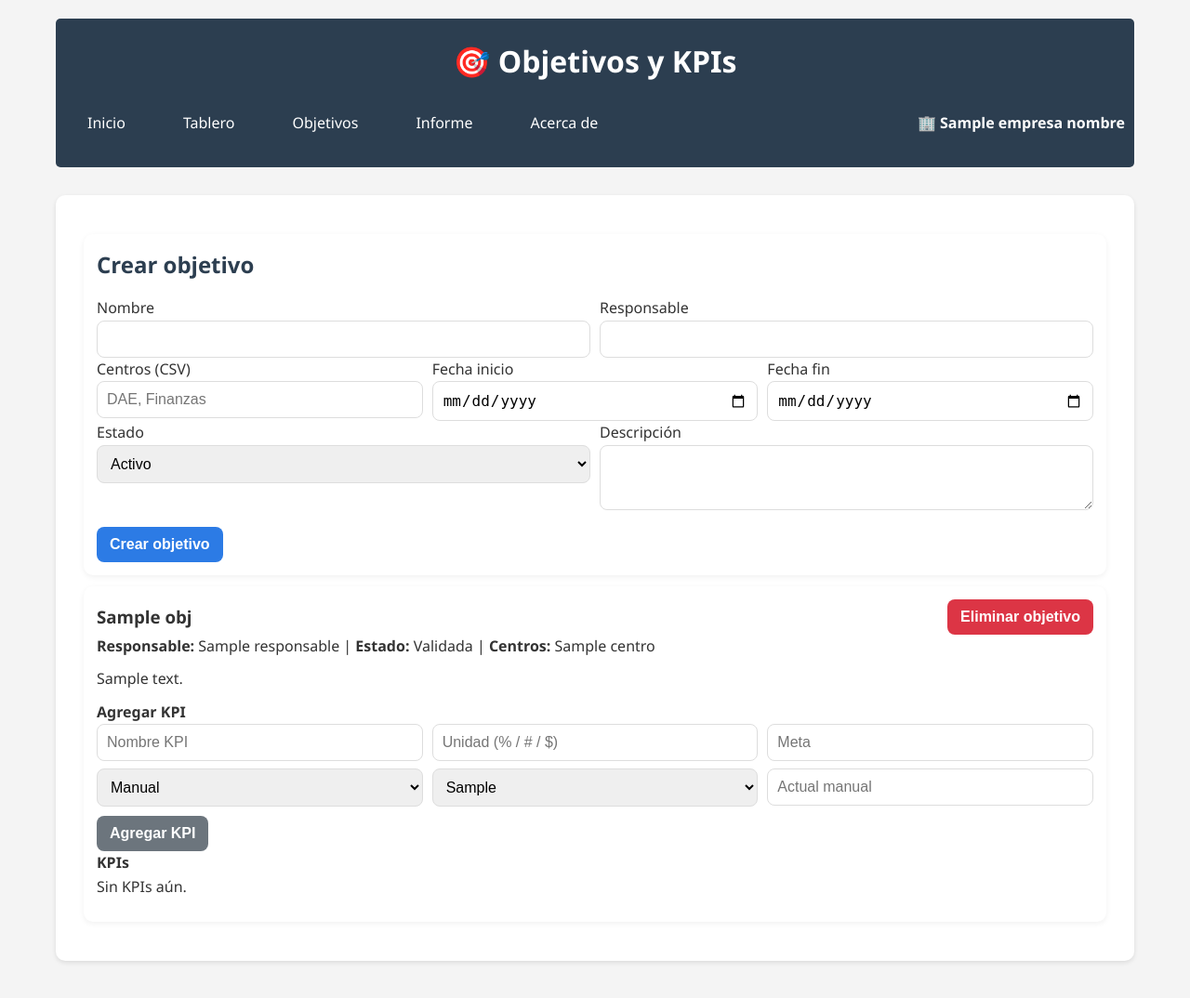
After one commit to Juanmaq7030/gestor-tareas, a Flask app: template templates/objetivos.html in a window 1280 px wide. The commit adds this page. Shown: the whole page at 93% size. Run offline with Flask 3, Linux system fonts and the light colour scheme; the template is opened without the code that fills it: most values are stand-ins (such as "Sample title", 1, 10 or a date in 2020).

Commit message:
feat: add project objectives and KPI panel
Adds project-scoped Objectives/KPIs management, integrates objective filter in dashboard, and shows all company projects in selector instead of only open ones.

Made-with: Cursor

```diff
--- a/app.py
+++ b/app.py
@@ -107,6 +107,46 @@ class Task(db.Model):
     recursos = db.Column(db.Text, default="")
 
     documentos = db.Column(db.JSON, default=list)
+
+    created_at = db.Column(db.DateTime, default=datetime.utcnow)
+    updated_at = db.Column(db.DateTime, default=datetime.utcnow, onupdate=datetime.utcnow)
+
+
+class Objective(db.Model):
+    __tablename__ = "objectives"
+
+    id = db.Column(db.Integer, primary_key=True)
+    empresa_id = db.Column(db.Integer, db.ForeignKey("companies.id"), nullable=False, index=True)
+    proyecto_id = db.Column(db.Integer, db.ForeignKey("projects.id"), nullable=False, index=True)
+
+    nombre = db.Column(db.String(250), nullable=False)
+    descripcion = db.Column(db.Text, default="")
+    centros = db.Column(db.JSON, default=list)
+    responsable = db.Column(db.String(200), default="")
+    estado = db.Column(db.String(50), default="Activo")
+    fecha_inicio = db.Column(db.String(20), default="")
+    fecha_fin = db.Column(db.String(20), default="")
+
+    created_at = db.Column(db.DateTime, default=datetime.utcnow)
+    updated_at = db.Column(db.DateTime, default=datetime.utcnow, onupdate=datetime.utcnow)
+
+    __table_args__ = (
+        UniqueConstraint("proyecto_id", "nombre", name="uq_objective_project_nombre"),
+    )
+
+
+class KPI(db.Model):
+    __tablename__ = "kpis"
+
+    id = db.Column(db.Integer, primary_key=True)
+    objetivo_id = db.Column(db.Integer, db.ForeignKey("objectives.id"), nullable=False, index=True)
+
+    nombre = db.Column(db.String(250), nullable=False)
+    unidad = db.Column(db.String(50), default="")
+    meta = db.Column(db.Float, nullable=True)
+    modo = db.Column(db.String(20), default="manual")
+    auto_tipo = db.Column(db.String(50), nullable=True)
+    actual_manual = db.Column(db.Float, nullable=True)
 
     created_at = db.Column(db.DateTime, default=datetime.utcnow)
     updated_at = db.Column(db.DateTime, default=datetime.utcnow, onupdate=datetime.utcnow)
@@ -411,7 +451,7 @@ def obtener_estadisticas(tareas_filtradas, estados=ESTADOS):
     }
 
 
-def filtrar_tareas(tareas, centro=None, responsable=None, estado=None, plazo=None):
+def filtrar_tareas(tareas, centro=None, responsable=None, estado=None, plazo=None, objetivo_id=None, objetivos_map=None):
     tareas_filtradas = list(tareas)
     hoy = datetime.now().date()
 
@@ -423,6 +463,17 @@ def filtrar_tareas(tareas, centro=None, responsable=None, estado=None, plazo=Non
 
     if estado and estado != 'Todos':
         tareas_filtradas = [t for t in tareas_filtradas if t.get('situacion') == estado]
+
+    if objetivo_id is not None and objetivo_id != 'Todos' and objetivos_map:
+        try:
+            oid = int(objetivo_id)
+            obj = objetivos_map.get(oid)
+            if obj:
+                centros = obj.get('centros') or []
+                if centros:
+                    tareas_filtradas = [t for t in tareas_filtradas if (t.get('centro_responsabilidad') or '') in centros]
+        except Exception:
+            pass
 
     if plazo and plazo != 'Todos':
         if plazo == 'vencidas':
@@ -451,6 +502,95 @@ def filtrar_tareas(tareas, centro=None, responsable=None, estado=None, plazo=Non
             tareas_filtradas = [t for t in tareas_filtradas if not t.get('plazo')]
 
     return tareas_filtradas
+
+
+KPI_AUTO_TIPOS = [
+    'avance_completadas_pct',
+    'avance_validadas_pct',
+    'tareas_vencidas',
+    'tareas_total',
+]
+
+
+def objective_to_dict(o: Objective):
+    return {
+        'id': o.id,
+        'empresa_id': o.empresa_id,
+        'proyecto_id': o.proyecto_id,
+        'nombre': o.nombre,
+        'descripcion': o.descripcion or '',
+        'centros': o.centros or [],
+        'responsable': o.responsable or '',
+        'estado': o.estado or 'Activo',
+        'fecha_inicio': o.fecha_inicio or '',
+        'fecha_fin': o.fecha_fin or ''
+    }
+
+
+def calcular_kpi_actual(k: KPI, proyecto_id: int, objetivos_map: dict):
+    modo = (k.modo or 'manual')
+    if modo == 'manual':
+        return k.actual_manual
+
+    obj = objetivos_map.get(k.objetivo_id)
+    if not obj:
+        return None
+
+    centros = obj.get('centros') or []
+    tq = Task.query.filter_by(proyecto_id=int(proyecto_id))
+    tareas = [task_to_dict(t) for t in tq.all()]
+    if centros:
+        tareas = [t for t in tareas if (t.get('centro_responsabilidad') or '') in centros]
+
+    total = len(tareas)
+    if k.auto_tipo == 'tareas_total':
+        return float(total)
+
+    hoy = datetime.now().date()
+    if k.auto_tipo == 'tareas_vencidas':
+        vencidas = 0
+        for t in tareas:
+            plazo_str = t.get('plazo')
+            if not plazo_str:
+                continue
+            try:
+                plazo_date = datetime.strptime(plazo_str, '%Y-%m-%d').date()
+            except Exception:
+                continue
+            if t.get('situacion') in ('Completada', 'Validada'):
+                continue
+            if plazo_date < hoy:
+                vencidas += 1
+        return float(vencidas)
+
+    if total <= 0:
+        return 0.0
+
+    if k.auto_tipo == 'avance_completadas_pct':
+        return 100.0 * sum(1 for t in tareas if t.get('situacion') == 'Completada') / total
+    if k.auto_tipo == 'avance_validadas_pct':
+        return 100.0 * sum(1 for t in tareas if t.get('situacion') == 'Validada') / total
+
+    return None
+
+
+def kpi_to_dict(k: KPI, proyecto_id: int, objetivos_map: dict):
+    actual = calcular_kpi_actual(k, proyecto_id, objetivos_map)
+    estado_kpi = 'sin_meta'
+    if k.meta is not None and actual is not None:
+        estado_kpi = 'ok' if actual >= k.meta else 'bajo'
+    return {
+        'id': k.id,
+        'objetivo_id': k.objetivo_id,
+        'nombre': k.nombre,
+        'unidad': k.unidad or '',
+        'meta': k.meta,
+        'modo': k.modo or 'manual',
+        'auto_tipo': k.auto_tipo,
+        'actual_manual': k.actual_manual,
+        'actual': actual,
+        'estado_kpi': estado_kpi,
+    }
 
 
 # ================= SEED/RESET SUPERADMIN =================
@@ -1051,8 +1191,7 @@ def empresa_dashboard():
     empresa = db.session.get(Company, int(u.get("empresa_id")))
 
     proys = Project.query.filter_by(
-        empresa_id=int(u.get("empresa_id")),
-        terminado=False
+        empresa_id=int(u.get("empresa_id"))
     ).order_by(Project.nombre.asc()).all()
 
     avances = []
@@ -1095,8 +1234,7 @@ def empresa_ir(proyecto_id):
 def seleccionar_proyecto():
     u = current_user()
     proys = Project.query.filter_by(
-        empresa_id=int(u.get("empresa_id")),
-        terminado=False
+        empresa_id=int(u.get("empresa_id"))
     ).order_by(Project.nombre.asc()).all()
 
     if not proys:
@@ -1127,8 +1265,7 @@ def proyecto_index(proyecto_id):
     empresa_nombre = empresa.nombre if empresa else ""
 
     proys = Project.query.filter_by(
-        empresa_id=int(u.get("empresa_id")),
-        terminado=False
+        empresa_id=int(u.get("empresa_id"))
     ).order_by(Project.nombre.asc()).all()
 
     proyectos_usuario = [{"id": p.id, "nombre": p.nombre} for p in proys]
@@ -1222,24 +1359,29 @@ def proyecto_tablero(proyecto_id):
     responsable_filtro = request.args.get('responsable', 'Todos')
     estado_filtro = request.args.get('estado', 'Todos')
     plazo_filtro = request.args.get('plazo', 'Todos')
+    objetivo_filtro = request.args.get('objetivo', 'Todos')
 
     u = current_user()
     empresa = db.session.get(Company, int(u.get("empresa_id"))) if u.get("empresa_id") else None
     empresa_nombre = empresa.nombre if empresa else ""
 
     proys = Project.query.filter_by(
-        empresa_id=int(u.get("empresa_id")),
-        terminado=False
+        empresa_id=int(u.get("empresa_id"))
     ).order_by(Project.nombre.asc()).all()
 
     proyectos_usuario = [{"id": p.id, "nombre": p.nombre} for p in proys]
+
+    objetivos = [objective_to_dict(o) for o in Objective.query.filter_by(proyecto_id=int(proyecto_id)).order_by(Objective.id.asc()).all()]
+    objetivos_map = {o['id']: o for o in objetivos}
 
     tareas_filtradas = filtrar_tareas(
         tareas,
         centro=centro_filtro if centro_filtro != 'Todos' else None,
         responsable=responsable_filtro if responsable_filtro != 'Todos' else None,
         estado=estado_filtro if estado_filtro != 'Todos' else None,
-        plazo=plazo_filtro if plazo_filtro != 'Todos' else None
+        plazo=plazo_filtro if plazo_filtro != 'Todos' else None,
+        objetivo_id=objetivo_filtro,
+        objetivos_map=objetivos_map
     )
 
     estadisticas = obtener_estadisticas(tareas_filtradas)
@@ -1260,13 +1402,127 @@ def proyecto_tablero(proyecto_id):
             "centro": centro_filtro,
             "responsable": responsable_filtro,
             "estado": estado_filtro,
-            "plazo": plazo_filtro
+            "plazo": plazo_filtro,
+            "objetivo": objetivo_filtro
         },
+        objetivos=objetivos,
+        objetivos_map=objetivos_map,
+        kpis=[kpi_to_dict(k, int(proyecto_id), objetivos_map) for k in KPI.query.join(Objective, KPI.objetivo_id == Objective.id).filter(Objective.proyecto_id == int(proyecto_id)).order_by(KPI.id.asc()).all()],
         proyecto_id=proyecto_id,
         user=u,
         empresa_nombre=empresa_nombre,
         proyectos_usuario=proyectos_usuario
     )
+
+
+# ================= PROYECTO: OBJETIVOS + KPIs =================
+@app.route("/p/<int:proyecto_id>/objetivos")
+@login_required
+@require_project_access
+@no_cache
+def proyecto_objetivos(proyecto_id):
+    u = current_user()
+    empresa = db.session.get(Company, int(u.get("empresa_id"))) if u.get("empresa_id") else None
+    empresa_nombre = empresa.nombre if empresa else ""
+
+    proys = Project.query.filter_by(empresa_id=int(u.get("empresa_id"))).order_by(Project.nombre.asc()).all()
+    proyectos_usuario = [{"id": p.id, "nombre": p.nombre} for p in proys]
+
+    objetivos = [objective_to_dict(o) for o in Objective.query.filter_by(proyecto_id=int(proyecto_id)).order_by(Objective.id.asc()).all()]
+    objetivos_map = {o['id']: o for o in objetivos}
+    kpis = [kpi_to_dict(k, int(proyecto_id), objetivos_map) for k in KPI.query.join(Objective, KPI.objetivo_id == Objective.id).filter(Objective.proyecto_id == int(proyecto_id)).order_by(KPI.id.asc()).all()]
+    kpis_por_obj = {}
+    for k in kpis:
+        kpis_por_obj.setdefault(k['objetivo_id'], []).append(k)
+
+    return render_template(
+        "objetivos.html",
+        proyecto_id=proyecto_id,
+        user=u,
+        empresa_nombre=empresa_nombre,
+        proyectos_usuario=proyectos_usuario,
+        objetivos=objetivos,
+        kpis_por_obj=kpis_por_obj,
+        kpi_auto_tipos=KPI_AUTO_TIPOS
+    )
+
+
+@app.route("/p/<int:proyecto_id>/objetivos/agregar", methods=["POST"])
+@login_required
+@require_project_access
+def proyecto_objetivo_agregar(proyecto_id):
+    p = db.session.get(Project, int(proyecto_id))
+    if p:
+        nombre = (request.form.get("nombre") or "").strip()
+        if nombre:
+            centros_raw = request.form.get("centros", "")
+            centros = [c.strip() for c in (centros_raw or "").split(",") if c.strip()]
+            db.session.add(Objective(
+                empresa_id=p.empresa_id,
+                proyecto_id=p.id,
+                nombre=nombre,
+                descripcion=(request.form.get("descripcion") or "").strip(),
+                centros=centros,
+                responsable=(request.form.get("responsable") or "").strip(),
+                estado=(request.form.get("estado") or "Activo").strip(),
+                fecha_inicio=(request.form.get("fecha_inicio") or "").strip(),
+                fecha_fin=(request.form.get("fecha_fin") or "").strip(),
+            ))
+            db.session.commit()
+    return redirect(url_for("proyecto_objetivos", proyecto_id=proyecto_id))
+
+
+@app.route("/p/<int:proyecto_id>/objetivos/<int:objetivo_id>/eliminar", methods=["POST"])
+@login_required
+@require_project_access
+def proyecto_objetivo_eliminar(proyecto_id, objetivo_id):
+    Objective.query.filter_by(id=objetivo_id, proyecto_id=int(proyecto_id)).delete(synchronize_session=False)
+    KPI.query.filter_by(objetivo_id=objetivo_id).delete(synchronize_session=False)
+    db.session.commit()
+    return redirect(url_for("proyecto_objetivos", proyecto_id=proyecto_id))
+
+
+@app.route("/p/<int:proyecto_id>/kpi/agregar/<int:objetivo_id>", methods=["POST"])
+@login_required
+@require_project_access
+def proyecto_kpi_agregar(proyecto_id, objetivo_id):
+    obj = Objective.query.filter_by(id=objetivo_id, proyecto_id=int(proyecto_id)).first()
+    if obj:
+        try:
+            meta = float(request.form.get("meta")) if request.form.get("meta") not in (None, "") else None
+        except Exception:
+            meta = None
+        try:
+            actual_manual = float(request.form.get("actual_manual")) if request.form.get("actual_manual") not in (None, "") else None
+        except Exception:
+            actual_manual = None
+        modo = (request.form.get("modo") or "manual").strip()
+        auto_tipo = request.form.get("auto_tipo")
+        if modo not in ("manual", "auto"):
+            modo = "manual"
+        if auto_tipo not in KPI_AUTO_TIPOS:
+            auto_tipo = None
+
+        db.session.add(KPI(
+            objetivo_id=objetivo_id,
+            nombre=(request.form.get("nombre") or "").strip(),
+            unidad=(request.form.get("unidad") or "").strip(),
+            meta=meta,
+            modo=modo,
+            auto_tipo=auto_tipo if modo == "auto" else None,
+            actual_manual=actual_manual if modo == "manual" else None,
+        ))
+        db.session.commit()
+    return redirect(url_for("proyecto_objetivos", proyecto_id=proyecto_id))
+
+
+@app.route("/p/<int:proyecto_id>/kpi/<int:kpi_id>/eliminar", methods=["POST"])
+@login_required
+@require_project_access
+def proyecto_kpi_eliminar(proyecto_id, kpi_id):
+    KPI.query.filter_by(id=kpi_id).delete(synchronize_session=False)
+    db.session.commit()
+    return redirect(url_for("proyecto_objetivos", proyecto_id=proyecto_id))
 
 
 # ================= PROYECTO: INFORME =================
--- a/templates/index.html
+++ b/templates/index.html
@@ -92,6 +92,7 @@
 
           <!-- ❌ Eliminado botón Panel porque provocaba error 500 -->
           <a class="btn small" href="{{ url_for('proyecto_tablero', proyecto_id=proyecto_id) }}">📊 Tablero</a>
+          <a class="btn small" href="{{ url_for('proyecto_objetivos', proyecto_id=proyecto_id) }}">🎯 Objetivos</a>
           <a class="btn small" href="{{ url_for('proyecto_informe', proyecto_id=proyecto_id) }}">📄 Informe</a>
           <a class="btn small secondary" href="{{ url_for('about') }}">ℹ️ Acerca de</a>
 
--- /dev/null
+++ b/templates/objetivos.html
@@ -0,0 +1,117 @@
+<!DOCTYPE html>
+<html lang="es">
+<head>
+  <meta charset="UTF-8" />
+  <meta name="viewport" content="width=device-width, initial-scale=1.0" />
+  <meta http-equiv="Cache-Control" content="no-cache, no-store, must-revalidate">
+  <meta http-equiv="Pragma" content="no-cache">
+  <meta http-equiv="Expires" content="0">
+  <title>Objetivos y KPIs</title>
+  <link rel="stylesheet" href="{{ url_for('static', filename='css/style.css') }}">
+  <style>
+    .card { background:#fff; border-radius:10px; padding:14px; margin:12px 0; box-shadow:0 2px 6px rgba(0,0,0,0.06); }
+    .grid { display:grid; grid-template-columns:1fr 1fr; gap:10px; }
+    .grid-3 { display:grid; grid-template-columns:1fr 1fr 1fr; gap:10px; }
+    @media (max-width: 860px){ .grid, .grid-3 { grid-template-columns: 1fr; } }
+    input, select, textarea { width:100%; padding:10px; border:1px solid #ddd; border-radius:8px; }
+    textarea { min-height:70px; resize:vertical; }
+    .btn { padding:10px 14px; border:none; border-radius:8px; cursor:pointer; background:#2c7be5; color:#fff; font-weight:700; text-decoration:none; display:inline-block; }
+    .btn.secondary { background:#6c757d; }
+    .btn.danger { background:#dc3545; }
+    .obj-head { display:flex; justify-content:space-between; gap:10px; align-items:center; flex-wrap:wrap; }
+    .badge { display:inline-block; padding:3px 9px; border-radius:999px; font-size:12px; font-weight:700; }
+    .badge-ok { background:#d1e7dd; color:#0f5132; }
+    .badge-bajo { background:#ffe5d0; color:#8a4b12; }
+    .badge-sin { background:#e9ecef; color:#495057; }
+  </style>
+</head>
+<body>
+  <div class="container">
+    <header>
+      <h1>🎯 Objetivos y KPIs</h1>
+      <nav style="display:flex; align-items:center; gap:14px; flex-wrap:wrap;">
+        <a href="{{ url_for('proyecto_index', proyecto_id=proyecto_id) }}">Inicio</a>
+        <a href="{{ url_for('proyecto_tablero', proyecto_id=proyecto_id) }}">Tablero</a>
+        <a href="{{ url_for('proyecto_objetivos', proyecto_id=proyecto_id) }}">Objetivos</a>
+        <a href="{{ url_for('proyecto_informe', proyecto_id=proyecto_id) }}">Informe</a>
+        <a href="{{ url_for('about') }}">Acerca de</a>
+        <div style="margin-left:auto;">🏢 <strong>{{ empresa_nombre }}</strong></div>
+      </nav>
+    </header>
+
+    <main>
+      <section class="card">
+        <h2>Crear objetivo</h2>
+        <form method="POST" action="{{ url_for('proyecto_objetivo_agregar', proyecto_id=proyecto_id) }}">
+          <div class="grid">
+            <div><label>Nombre</label><input name="nombre" required></div>
+            <div><label>Responsable</label><input name="responsable"></div>
+          </div>
+          <div class="grid-3">
+            <div><label>Centros (CSV)</label><input name="centros" placeholder="DAE, Finanzas"></div>
+            <div><label>Fecha inicio</label><input type="date" name="fecha_inicio"></div>
+            <div><label>Fecha fin</label><input type="date" name="fecha_fin"></div>
+          </div>
+          <div class="grid">
+            <div><label>Estado</label><select name="estado"><option>Activo</option><option>Cerrado</option></select></div>
+            <div><label>Descripción</label><textarea name="descripcion"></textarea></div>
+          </div>
+          <div style="margin-top:10px;"><button class="btn" type="submit">Crear objetivo</button></div>
+        </form>
+      </section>
+
+      {% for obj in objetivos %}
+      <section class="card">
+        <div class="obj-head">
+          <h3 style="margin:0;">{{ obj.nombre }}</h3>
+          <form method="POST" action="{{ url_for('proyecto_objetivo_eliminar', proyecto_id=proyecto_id, objetivo_id=obj.id) }}" onsubmit="return confirm('¿Eliminar objetivo y sus KPIs?');">
+            <button class="btn danger" type="submit">Eliminar objetivo</button>
+          </form>
+        </div>
+        <p><strong>Responsable:</strong> {{ obj.responsable or '—' }} | <strong>Estado:</strong> {{ obj.estado }} | <strong>Centros:</strong> {{ obj.centros|join(', ') if obj.centros else '—' }}</p>
+        {% if obj.descripcion %}<p>{{ obj.descripcion }}</p>{% endif %}
+
+        <h4>Agregar KPI</h4>
+        <form method="POST" action="{{ url_for('proyecto_kpi_agregar', proyecto_id=proyecto_id, objetivo_id=obj.id) }}">
+          <div class="grid-3">
+            <div><input name="nombre" placeholder="Nombre KPI" required></div>
+            <div><input name="unidad" placeholder="Unidad (% / # / $)"></div>
+            <div><input type="number" step="0.01" name="meta" placeholder="Meta"></div>
+          </div>
+          <div class="grid-3" style="margin-top:8px;">
+            <div>
+              <select name="modo">
+                <option value="manual">Manual</option>
+                <option value="auto">Automático</option>
+              </select>
+            </div>
+            <div>
+              <select name="auto_tipo">
+                {% for t in kpi_auto_tipos %}<option value="{{ t }}">{{ t }}</option>{% endfor %}
+              </select>
+            </div>
+            <div><input type="number" step="0.01" name="actual_manual" placeholder="Actual manual"></div>
+          </div>
+          <div style="margin-top:10px;"><button class="btn secondary" type="submit">Agregar KPI</button></div>
+        </form>
+
+        <h4>KPIs</h4>
+        {% set lista = kpis_por_obj.get(obj.id, []) %}
+        {% if not lista %}<p>Sin KPIs aún.</p>{% endif %}
+        {% for k in lista %}
+          <div style="border-top:1px solid #eee; padding-top:8px; margin-top:8px; display:flex; justify-content:space-between; gap:8px; flex-wrap:wrap;">
+            <div>
+              <strong>{{ k.nombre }}</strong> — Actual: {{ '%.2f'|format(k.actual) if k.actual is not none else '—' }} {{ k.unidad }} | Meta: {{ '%.2f'|format(k.meta) if k.meta is not none else '—' }} {{ k.unidad }}
+              {% if k.estado_kpi == 'ok' %}<span class="badge badge-ok">OK</span>{% elif k.estado_kpi == 'bajo' %}<span class="badge badge-bajo">Bajo</span>{% else %}<span class="badge badge-sin">Sin meta</span>{% endif %}
+            </div>
+            <form method="POST" action="{{ url_for('proyecto_kpi_eliminar', proyecto_id=proyecto_id, kpi_id=k.id) }}" onsubmit="return confirm('¿Eliminar KPI?');">
+              <button class="btn danger" type="submit">Eliminar KPI</button>
+            </form>
+          </div>
+        {% endfor %}
+      </section>
+      {% endfor %}
+    </main>
+  </div>
+</body>
+</html>
```
Also changed, not shown: templates/tablero.html (+25 -0 lines).
